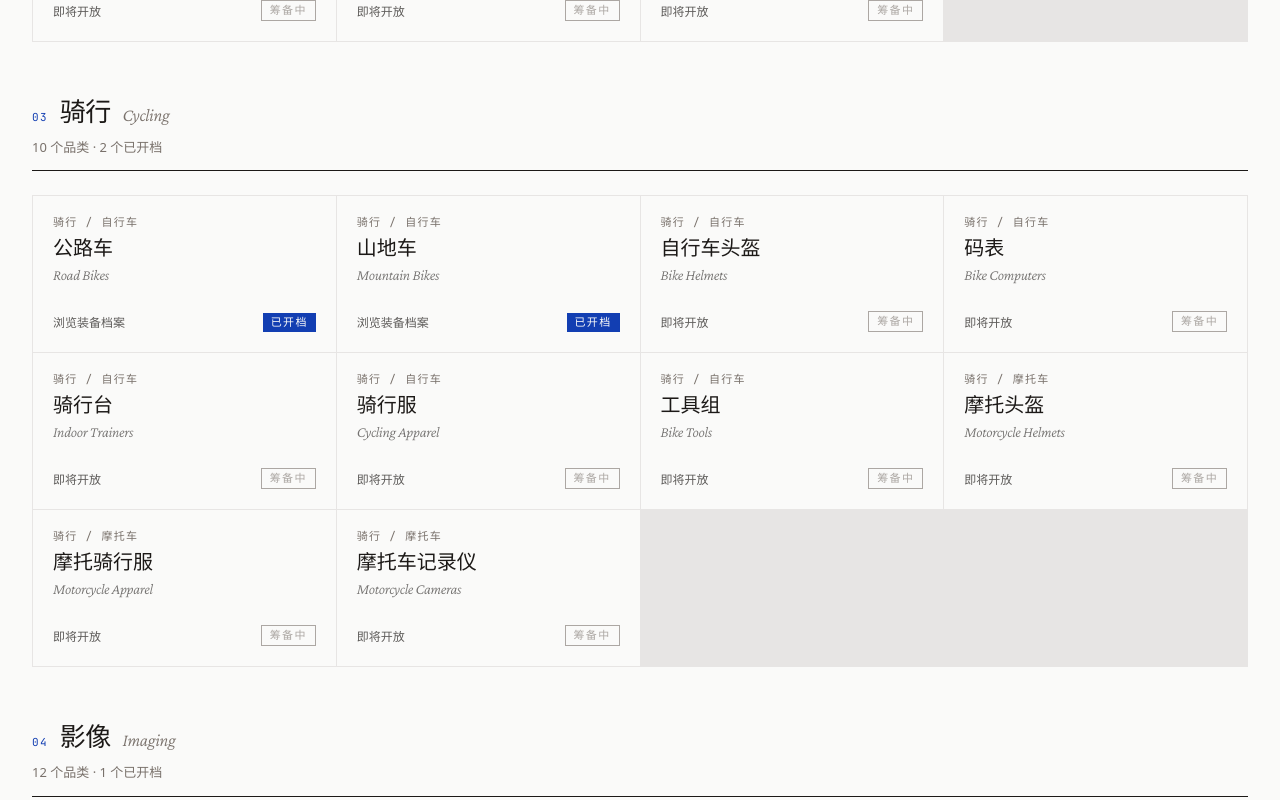
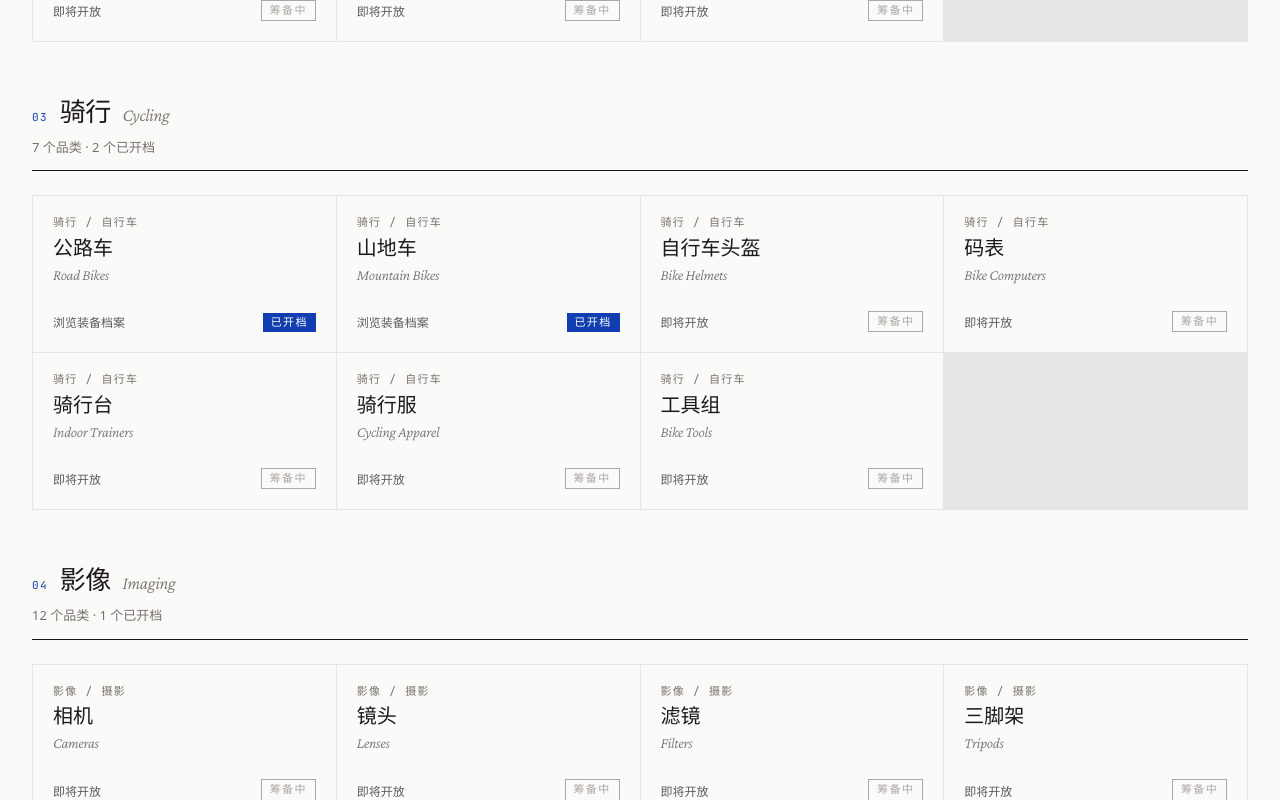
Before and after one commit to keanuCN/youpu, a Next.js app in the folder apps/web/: page /categories in a window 1280 px wide. Shown: the part 1320-2120 px from the top of the page. Built offline with nearby package versions, Linux system fonts and the light colour scheme; no server answers.

Commit message:
feat(catalog): hide motorcycle and av-digital categories

```diff
--- a/apps/web/src/data/categories.ts
+++ b/apps/web/src/data/categories.ts
@@ -430,6 +430,8 @@ const HIDDEN_CATEGORY_GROUPS = new Set([
   "fitness",
   "diving",
   "digital-accessories",
+  "motorcycle",
+  "av-digital",
 ]);
 
 function hideCategoryGroups(nodes: CategoryNode[]): CategoryNode[] {
```
